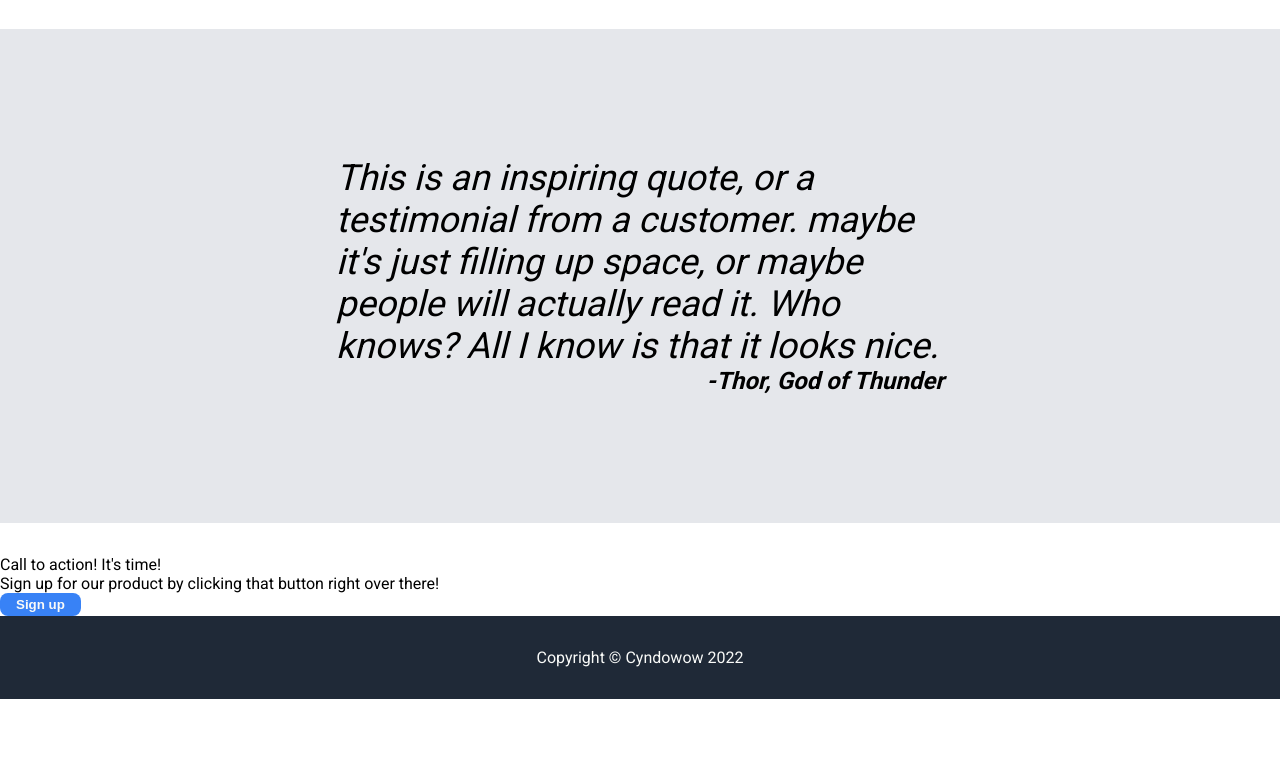
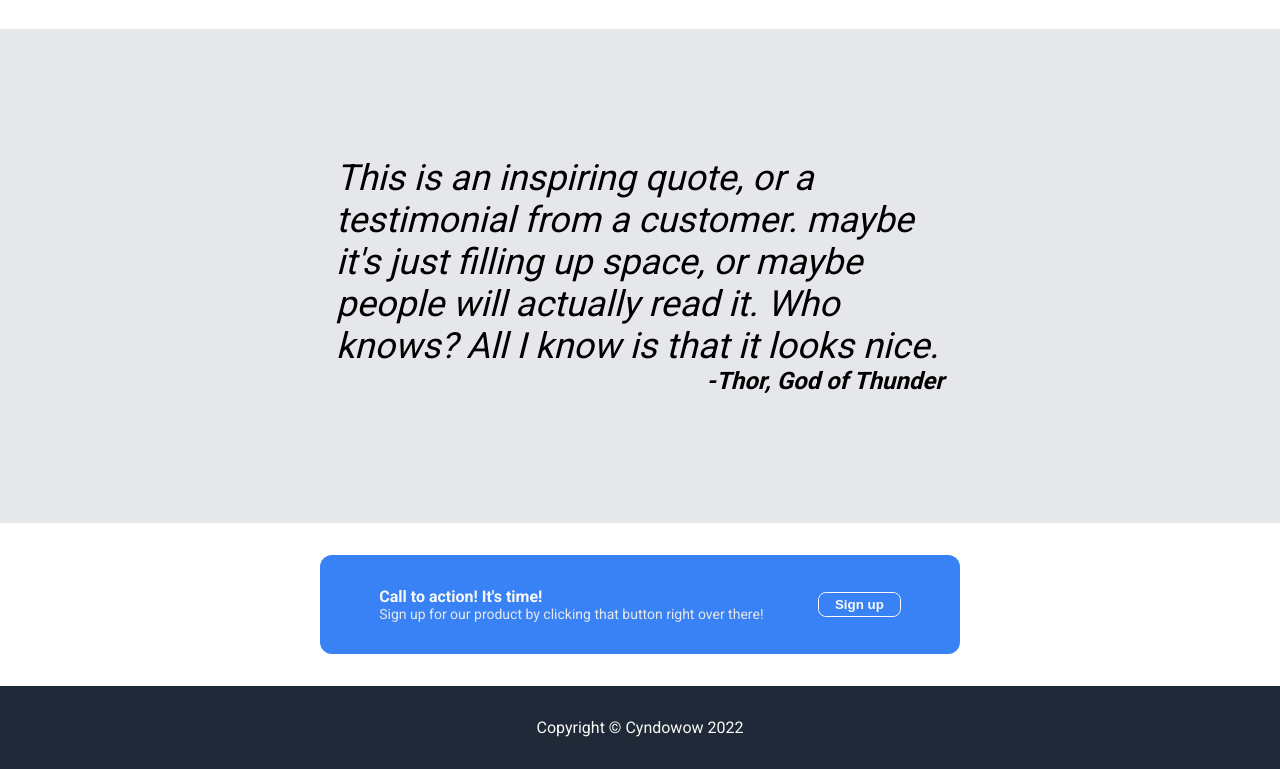
Before and after one commit to Cyndowow/landing-page, a plain HTML site: page index.html in a window 1280 px wide. Shown: the part 941-1710 px from the top of the page. Before the commit the page ends 1640 px from the top, so only its background shows below. Drawn offline with Linux system fonts and the light colour scheme.

Commit message:
Add style for call to action box

```diff
--- a/index.html
+++ b/index.html
@@ -61,9 +61,9 @@
         <div class="call">
             <div class="text">
                 Call to action! It's time!
-            </div>
-            <div class="subtext"> <!-- Könnte Probleme verursachen, wegen Überschneidung bei element-->
+              <div class="subtext"> <!-- Könnte Probleme verursachen, wegen Überschneidung bei element-->
                 Sign up for our product by clicking that button right over there!
+              </div>
             </div>
             <div class="button">
                 <button>Sign up</button>
--- a/style.css
+++ b/style.css
@@ -5,7 +5,7 @@ body {
     flex-direction: column;
     font-family: Roboto, sans-serif;
     margin: 0;
-    padding: 0;
+    padding:0;
 }
 
 .body {
@@ -141,3 +141,33 @@ a {
 li {
     padding: 0px 8px;
 }
+
+.call {
+    display: flex;
+    flex-direction: row;
+    background-color: #3882f6;
+    border-radius: 12px;
+    padding: 32px;
+    margin-inline: 25%;
+    color:#f9faf8;
+    margin-bottom: 32px;
+    align-items: center;
+    justify-content: space-around;
+}
+
+.call .subtext {
+    font-weight: 100;
+    color:#e5e7eb;
+    font-size: 14px;
+}
+
+.call .text {
+    font-weight: bold;
+
+}
+
+.call .button {
+    display: flex;
+    border: 1px solid #f9faf8;
+    border-radius: 8px;
+}
```
